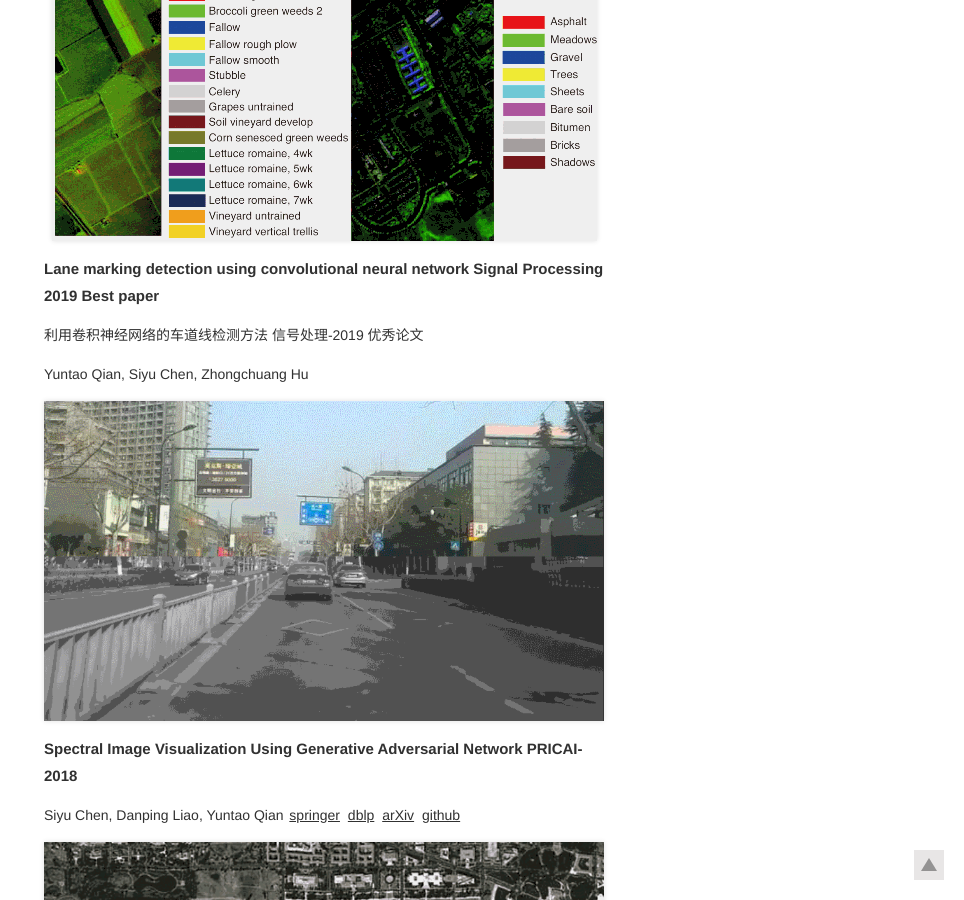
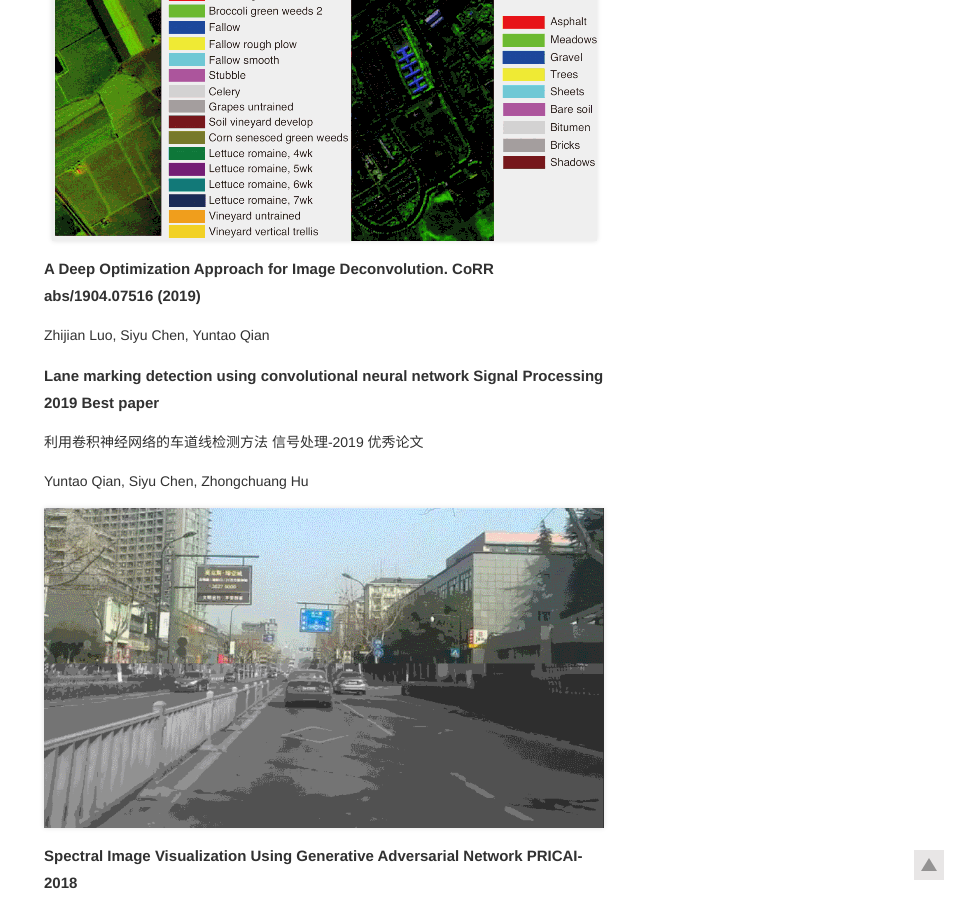
Before and after one commit to sorenchiron/sorenchiron.github.io, a Jekyll site: the page built from pages/about.md, in a window 1280 px wide and 900 px high, scrolled down 3537 px. Shown: the whole window, without its empty margins (316-1280 px from the left). Built offline with Jekyll 4.4.1, drawn with Linux system fonts in a browser that asks for light colours.

Commit message:
update modified page

```diff
--- a/pages/about.md
+++ b/pages/about.md
@@ -84,6 +84,11 @@ Jingzhou Chen, Siyu Chen, Peilin Zhou, Yuntao Qian [IEEE](https://ieeexplore.iee
 
 ![]({{site.baseUrl}}/static/img/hsi_classification.gif)
 
+
+###### A Deep Optimization Approach for Image Deconvolution. CoRR abs/1904.07516 (2019)
+
+Zhijian Luo, Siyu Chen, Yuntao Qian
+
 ###### Lane marking detection using convolutional neural network Signal Processing 2019 Best paper
 
 利用卷积神经网络的车道线检测方法 信号处理-2019 优秀论文
```
Also changed, not shown: _posts/2023-07-01-Diffusion的数学原理.md (+2 -0 lines).
